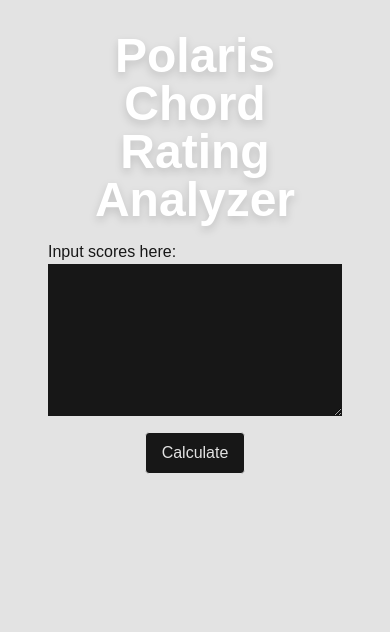
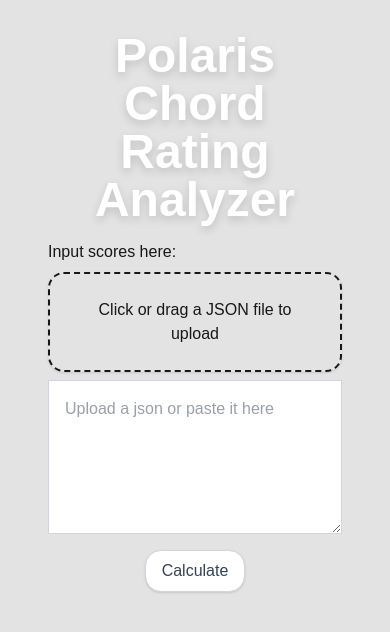
Before and after one commit to lnvaderZlM/Polaris-Chord-Rating-Visualizer, a React (Vite) app: page / in a window 390 px wide. Shown: the top 632 px of the page. Built offline with nearby package versions, Linux system fonts and the light colour scheme.

Commit message:
adding file upload functionality, responsive bg styling

```diff
--- a/src/App.tsx
+++ b/src/App.tsx
@@ -3,6 +3,7 @@ import './App.css'
 import allChartConstants from '../src/chartConstants.json'
 import './index.css'
 import HeroLayout from './layouts/HeroLayout';
+import FileInput from './components/FileInput';
 import {
   Tabs,
   TabsHeader,
@@ -25,10 +26,17 @@ type ScoreData = {
 }
 
 function App() {
+  const [uploadedScoreJson, setUploadedScoreJson] = useState(null);
   const [scores, setScores] = useState([]);
   const [allScores, setAllScores] = useState([]);
   const [userRating, setUserRating] = useState(null);
+  const [error, setError] = useState(null);
   const userScoresRef = useRef(null);
+
+  const handleJsonLoad = (json) => {
+    setUploadedScoreJson(json);
+    userScoresRef.current.value = JSON.stringify(json);
+  };
 
   const calculatePaSkill = (base, cap, achievement, floor, ceil) => {
     const range = ceil - floor;
@@ -40,7 +48,14 @@ function App() {
   };
 
   const calculateScores = (e) => {
-    const userScores = JSON.parse(userScoresRef.current.value);
+    let userScores = null;
+    try {
+      userScores = JSON.parse(userScoresRef.current.value);
+    }
+    catch(error) {
+      setError(error);
+      return;
+    }
 
     const musicData = userScores.data.score_data.usr_music_highscore.music;
 
@@ -125,6 +140,7 @@ function App() {
 
     const fixedRating = Math.trunc((totalRating / 30) * 100) / 100
     setUserRating(fixedRating);
+    setError(null);
   };
 
   return (
@@ -135,13 +151,19 @@ function App() {
         </h1>
         <div className="flex flex-col items-start mb-4">
           <label for="scores-input">Input scores here:</label>
-          <textarea ref={userScoresRef} id="scores-input" className="bg-foreground text-background p-4 w-full" rows="5"></textarea>
+          <FileInput onJsonLoad={handleJsonLoad} />
+          <textarea placeholder="Upload a json or paste it here" ref={userScoresRef} id="scores-input" className="p-4 w-full responsive-bg"rows="5"></textarea>
         </div>
-        <button className="bg-foreground px-4 py-2 text-background rounded-sm border border-solid hover:border-foreground hover:text-foreground hover:bg-transparent" onClick={calculateScores}>Calculate</button>
+        <button className="
+          px-4 py-2
+          responsive-bg btn
+          " onClick={calculateScores}>Calculate</button>
       </div>
 
+      {error && <p className="text-lg text-red-500 mt-4">{error.toString()}</p>}
+
       {userRating !== null &&
-        <div className="mt-4">
+        <div className="mt-4 text-foreground">
           <h2 className="text-left text-lg font-semibold">User Rating: {userRating.toFixed(2)}</h2>
           <Tabs value="image" className="mt-4">
             <TabsHeader>
@@ -149,7 +171,7 @@ function App() {
               <Tab key="table" value="table">All Scores Table</Tab>
             </TabsHeader>
             <TabsBody>
-              <TabPanel key="image" value="image">
+              <TabPanel key="image" value="image" className="text-foreground">
                 <div className="grid grid-cols-1 md:grid-cols-2 lg:grid-cols-3 gap-2">
                   { scores.map((score, index) => {
                     const {paSkill, title, difficulty, id} = score;
@@ -176,7 +198,7 @@ function App() {
                   })}
                 </div>
               </TabPanel>
-              <TabPanel key="table" value="table">
+              <TabPanel key="table" value="table" className="text-foreground">
                 <table className="w-full text-left border-1 border-foreground">
                   <tr className="">
                     <th className="cell-padding">Song</th>
--- /dev/null
+++ b/src/components/FileInput.tsx
@@ -0,0 +1,65 @@
+import { useState } from "react";
+
+export default function FileInput({ onJsonLoad }) {
+  const [fileName, setFileName] = useState("");
+  const [error, setError] = useState("");
+
+  const handleFile = (file) => {
+    setFileName(file?.name || "");
+    setError("");
+
+    if (!file) return;
+
+    const reader = new FileReader();
+    reader.onload = (e) => {
+      try {
+        const text = e.target.result;
+        const jsonData = JSON.parse(text);
+        onJsonLoad(jsonData); // ✅ send parsed JSON to parent
+      } catch (err) {
+        setError("Invalid JSON file");
+        console.error("JSON parse error:", err);
+      }
+    };
+    reader.readAsText(file);
+  };
+
+  const handleChange = (e) => {
+    const file = e.target.files?.[0];
+    if (file) handleFile(file);
+  };
+
+  const handleDrop = (e) => {
+    e.preventDefault();
+    e.stopPropagation();
+
+    const file = e.dataTransfer.files?.[0];
+    if (file) handleFile(file);
+  };
+
+  return (
+    <div className="flex flex-col items-start space-y-2 w-full mt-2 mb-2">
+      <input
+        type="file"
+        id="file-upload"
+        accept=".json"
+        className="hidden"
+        onChange={handleChange}
+      />
+
+      <label
+        htmlFor="file-upload"
+        onDragOver={(e) => e.preventDefault()}
+        onDrop={handleDrop}
+        className="btn w-full text-center p-6 border-2 border-dashed"
+      >
+        Click or drag a JSON file to upload
+      </label>
+
+      {fileName && (
+        <p className="text-lg text-gray-600 dark:text-gray-400">{fileName}</p>
+      )}
+      {error && <p className="text-sm text-red-500">{error}</p>}
+    </div>
+  );
+}
--- a/src/index.css
+++ b/src/index.css
@@ -83,7 +83,14 @@ p a {
   padding-bottom: 8px;
 }
 
-/* broken in tailwind v4 atm */
-/*.theme-button-colors {
-  @apply border border-solid border-border-light hover:border-hover-light dark:border-border-dark dark:hover:border-hover-dark;
-}*/
+@layer components {
+  .responsive-bg {
+    @apply bg-white text-gray-700 border border-gray-300
+      dark:bg-gray-800 dark:text-gray-200 dark:border-gray-600
+  }
+
+  .btn {
+    @apply hover:bg-gray-100 dark:hover:bg-gray-700
+      transition cursor-pointer rounded-2xl shadow-sm
+  }
+}
```
